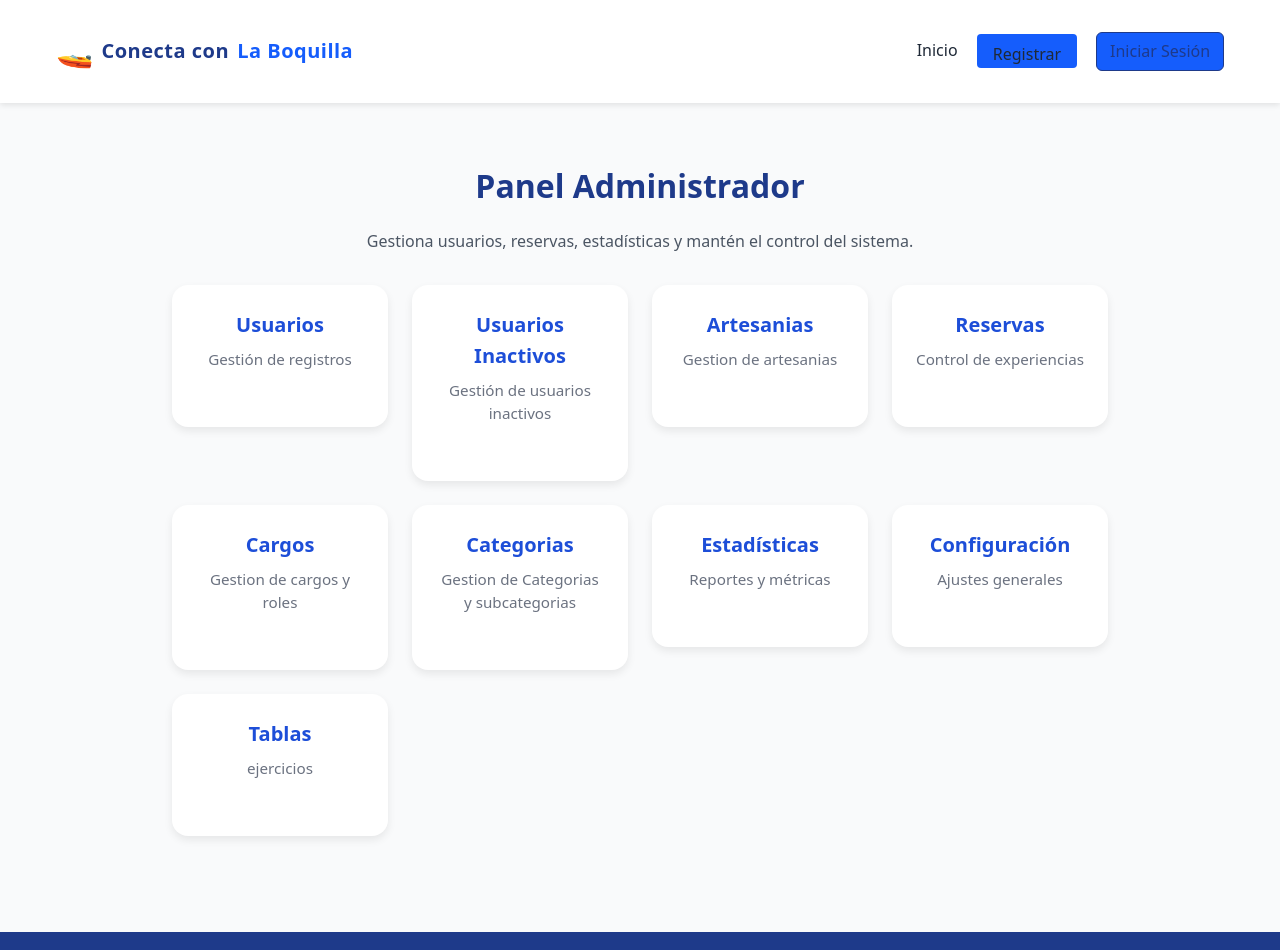
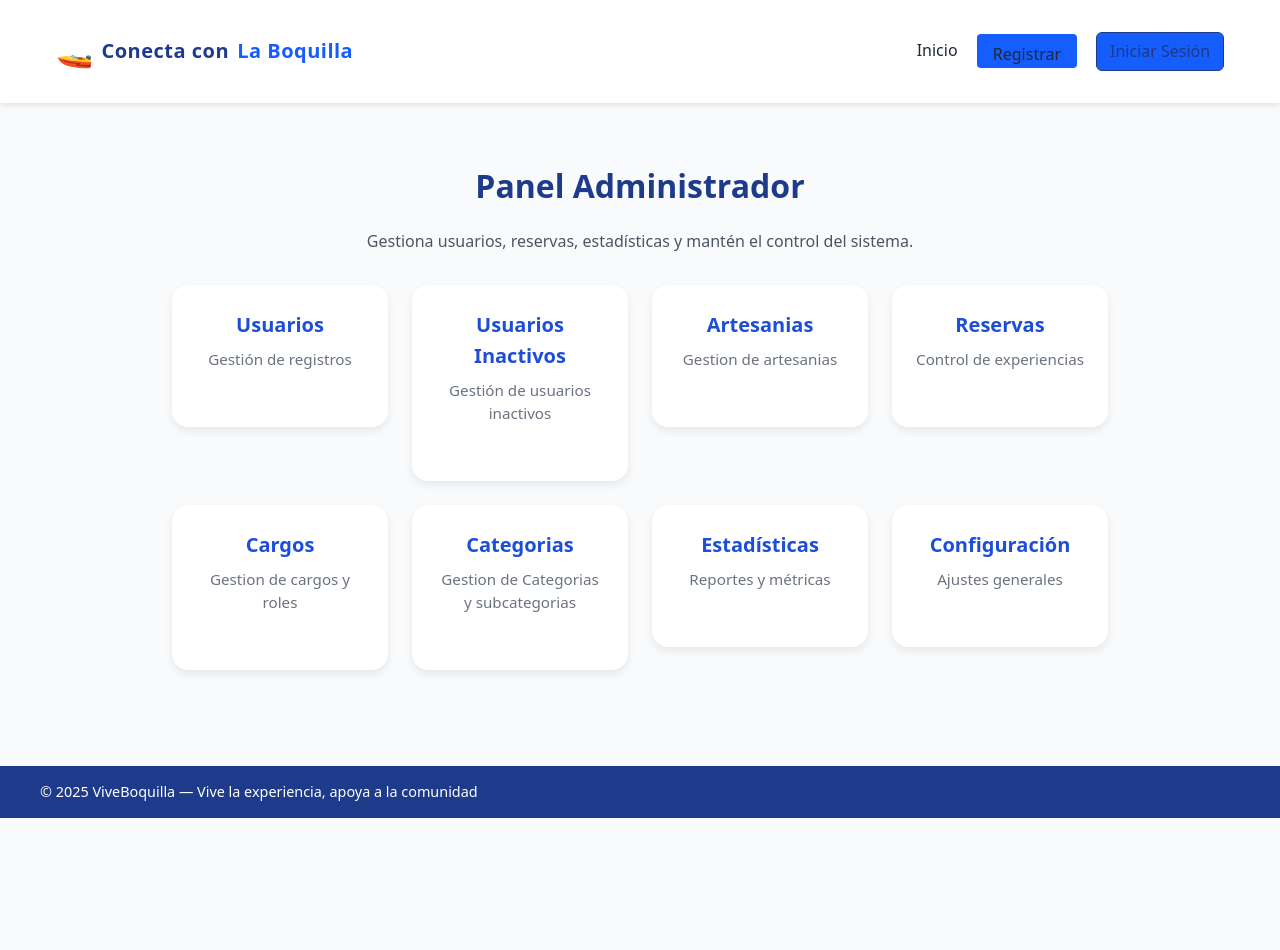
Before and after one commit to camilito2005/conecta-villagloria-la-boquilla-, a React (Vite) app in the folder Frontend/: page /admin in a window 1280 px wide. Shown: the top 950 px of the page. After the commit the page ends 818 px from the top, so only its background shows below. Built offline with nearby package versions, Linux system fonts and the light colour scheme; no server answers.

Commit message:
feat: añadi una nueva opcion al menu

```diff
--- a/Frontend/src/paginas/admin.jsx
+++ b/Frontend/src/paginas/admin.jsx
@@ -77,12 +77,12 @@ export function Admin() {
           </div>
         </Link>
 
-        <Link to="/ejercicio" className="hover:text-blue-600 transition">
+        {/* <Link to="/ejercicio" className="hover:text-blue-600 transition">
           <div className="bg-white shadow rounded-xl p-6 text-center hover:shadow-lg transition cursor-pointer">
             <h3 className="font-semibold text-lg text-blue-700">Tablas</h3>
             <p className="text-gray-600">ejercicios</p>
           </div>
-        </Link>
+        </Link> */}
       </div>
     </section>
   );
```
